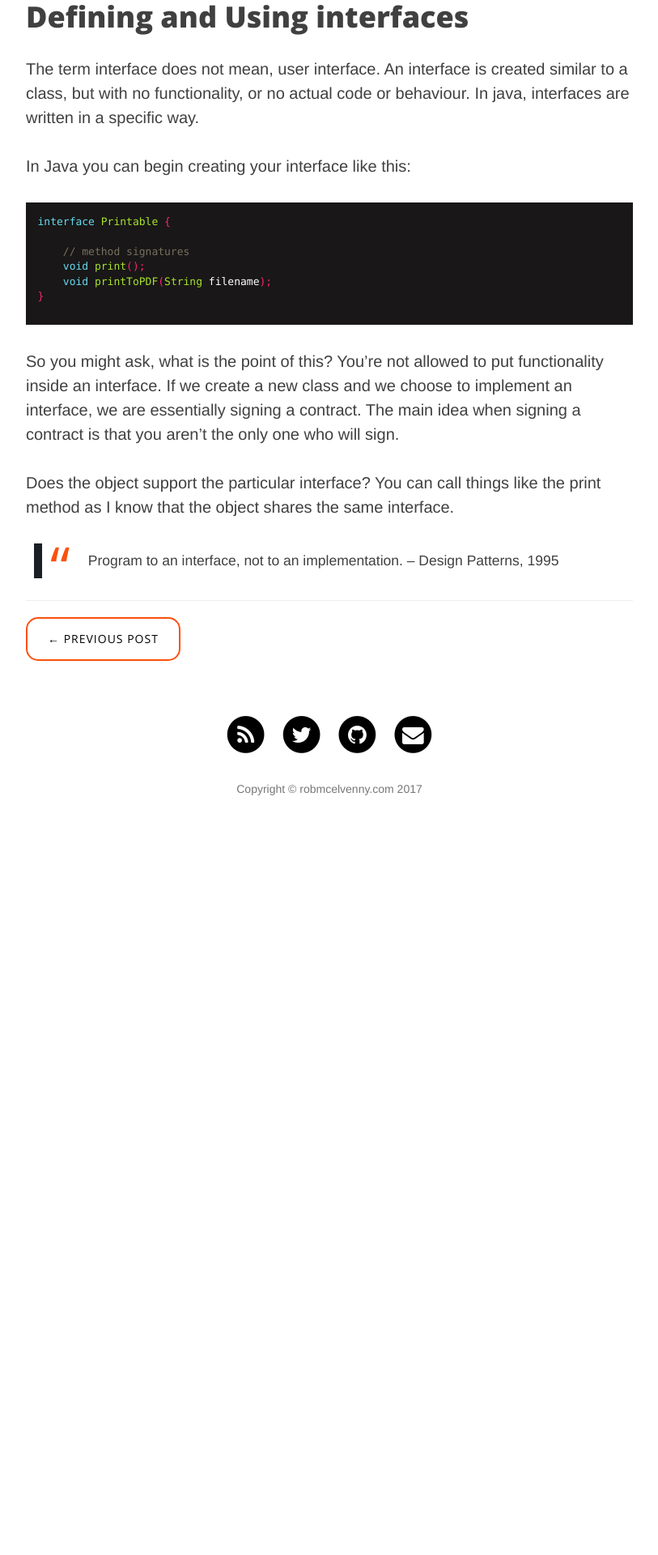
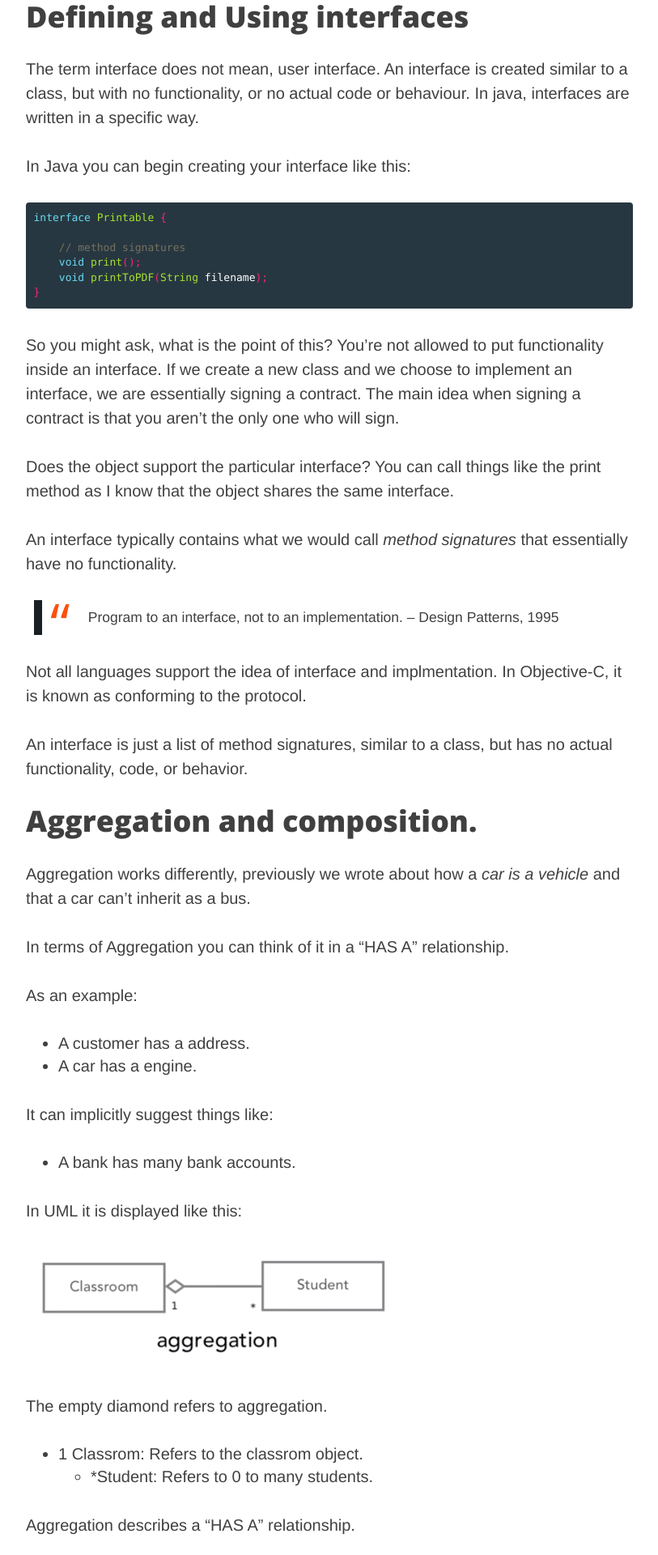
Before and after one commit to cocoabro/cocoabro.github.io, a Jekyll site: the page built from _posts/2017-07-04-Interfaces.markdown, in a window 1280 px wide. Shown: the part 987-2907 px from the top of the page at 81% size, without its empty margins (233-1046 px from the left). Built offline with Jekyll 4.4.1, drawn with Linux system fonts in a browser that asks for light colours; nearby versions of some CDN libraries; before the commit the page ends 2037 px from its top, so only the background shows below that; some of the changed text lies outside the part shown.

Commit message:
Updated all files, added a new post

```diff
--- a/_posts/2017-07-04-Interfaces.markdown
+++ b/_posts/2017-07-04-Interfaces.markdown
@@ -26,4 +26,54 @@ So you might ask, what is the point of this? You're not allowed to put functiona
 
 Does the object support the particular interface? You can call things like the print method as I know that the object shares the same interface.
 
+An interface typically contains what we would call _method signatures_ that essentially have no functionality.
+
 > Program to an interface, not to an implementation. – Design Patterns, 1995
+
+Not all languages support the idea of interface and implmentation. In Objective-C, it is known as conforming to the protocol.
+
+An interface is just a list of method signatures, similar to a class, but has no actual functionality, code, or behavior.
+
+# Aggregation and composition.
+
+Aggregation works differently, previously we wrote about how a _car is a vehicle_ and that a car can't inherit as a bus.
+
+In terms of Aggregation you can think of it in a "HAS A" relationship.
+
+As an example:
+
+* A customer has a address.
+* A car has a engine.
+
+It can implicitly suggest things like:
+
+* A bank has many bank accounts.
+
+In UML it is displayed like this:
+
+![UML aggregation](/img/umlAgg.png)
+
+
+The empty diamond refers to aggregation.
+
+- 1 Classrom: Refers to the classrom object.
+  * *Student: Refers to 0 to many students.
+
+Aggregation describes a "HAS A" relationship.
+
+
+# Composition
+
+Composition is essentially aggregation, but a more specific form of it.
+
+The solid diamond refers to composition.
+
+It implies ownership, such as that if you deleted the document object, all the associated page objects to be deleted to.
+
+![UML composition](/img/umlComp.png)
+
+# Ownership
+
+The differences between aggregation and composition is as shows. In an aggregation situation, if we deleted the classroom object, I wouldn't expect a student object to get destroyed. In aggregation, students could be used in different objects.
+
+The student object will still exist since there is no ownership implied, there would be no need to have a constructor as well as a destructor created.
--- a/css/main.css
+++ b/css/main.css
@@ -4,6 +4,7 @@
 /***********************************
     Video Header
 ***********************************/
+
 .video-container {
     position: relative;
 }
@@ -11,6 +12,7 @@
 video.bgvid {
     max-width: 100%;
     width: auto;
+    background: cover;
 }
 
 .overlay-desc {
--- a/css/monokai.css
+++ b/css/monokai.css
@@ -1,16 +1,13 @@
 .highlight table td { padding: 5px; }
 .highlight table pre { margin: 0; }
 pre {
-    background-color: #191717;
+    background-color: #273741;
     border: none;
-    border-radius: 0;
+    border-radius: 3;
 }
 
 .highlighter-rouge {
-    background-color: #191717;
-    color: #acff0e;
-    padding: 5px;
-    border-radius: 0;
+
 }
 .highlight .gh {
   color: #999999;
```
Also changed, not shown: _posts/2017-07-03-Inheritance.markdown (+4 -24 lines), img/umlAgg.png (added), img/umlComp.png (added), 2 other files.
